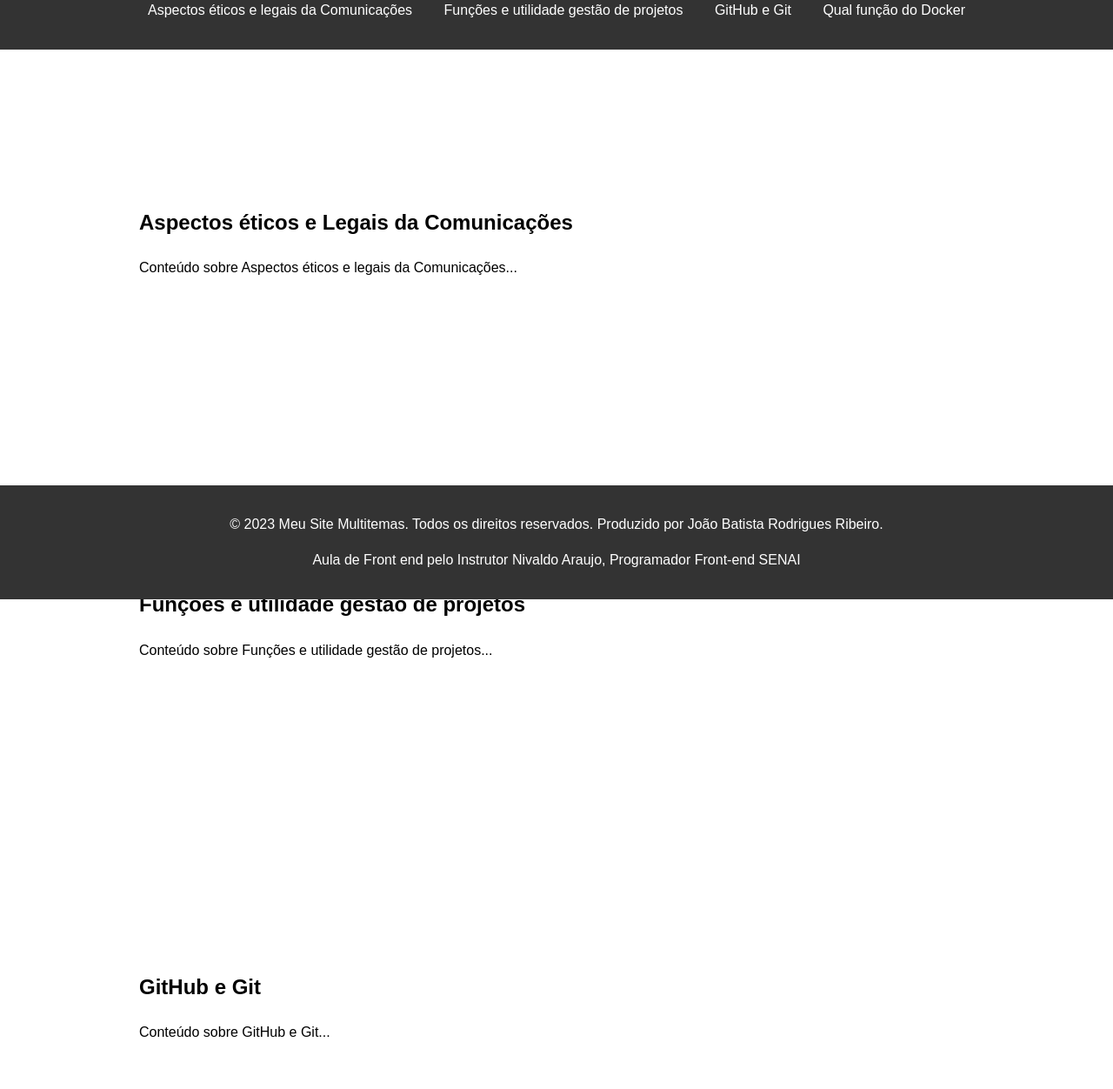
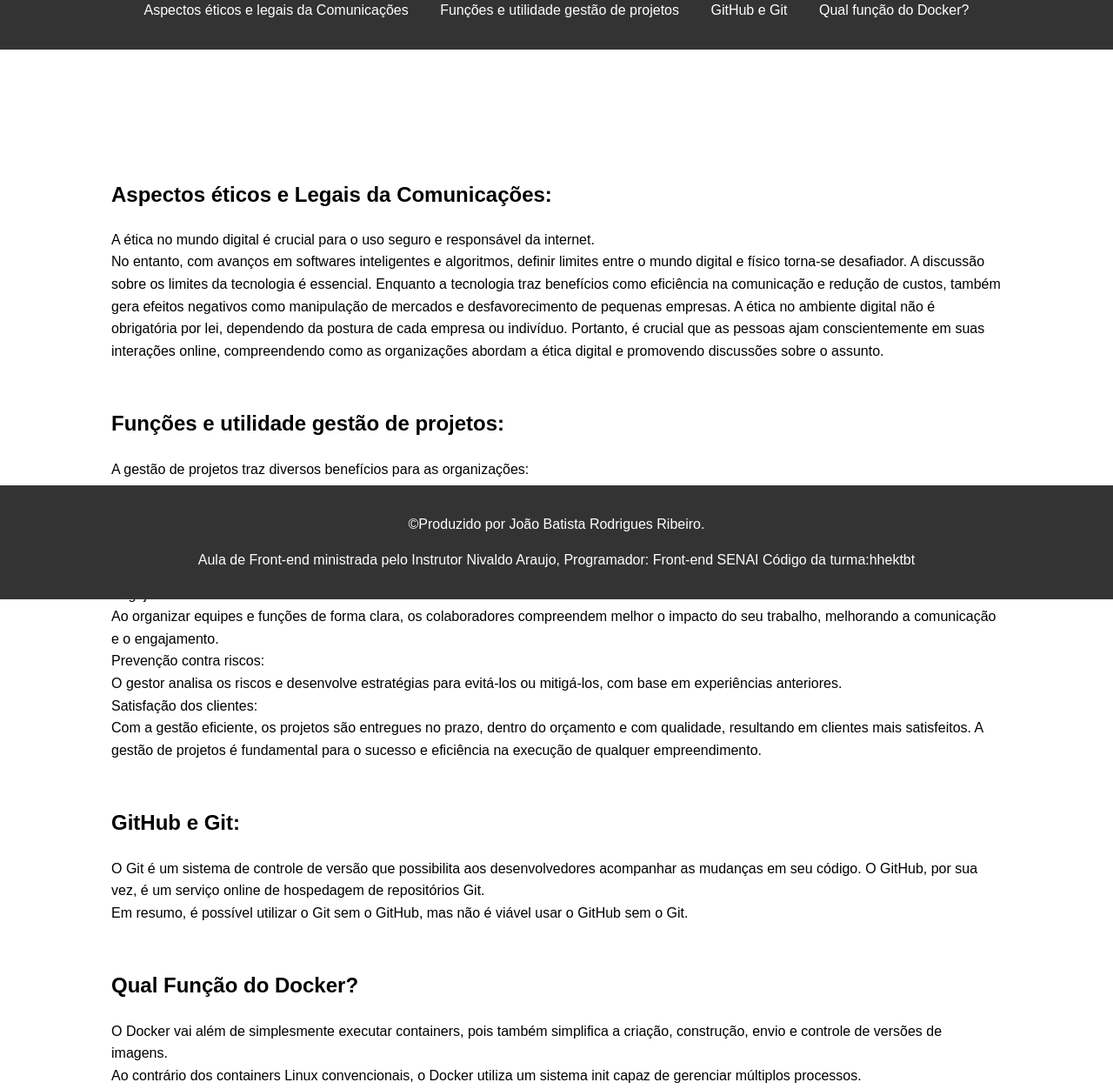
Before and after one commit to Jbrr2021/projeto-senai-Front-end, a plain HTML site: page index.html in a window 1280 px wide. Shown: the part 111-1363 px from the top of the page at 87% size. Drawn offline with Linux system fonts and the light colour scheme.

Commit message:
commit 1.1

```diff
--- a/css/style.css
+++ b/css/style.css
@@ -28,7 +28,8 @@ header nav ul li a {
 }
 
 section {
-    padding: 10em;
+    padding: 8em;
+    margin-bottom: -15em;
 }
 
 footer {
--- a/index.html
+++ b/index.html
@@ -15,34 +15,53 @@
                 <li><a href="#etico">Aspectos éticos e legais da Comunicações</a></li>
                 <li><a href="#projetos">Funções e utilidade gestão de projetos</a></li>
                 <li><a href="#git">GitHub e Git</a></li>
-                <li><a href="#docker">Qual função do Docker</a></li>
+                <li><a href="#docker">Qual função do Docker?</a></li>
             </ul>
         </nav>
     </header>
 
     <section id="etico">
-        <h2>Aspectos éticos e Legais da Comunicações</h2>
-        <p>Conteúdo sobre Aspectos éticos e legais da Comunicações...</p>
+        <h2>Aspectos éticos e Legais da Comunicações:</h2>
+        <p>A ética no mundo digital é crucial para o uso seguro e responsável da internet.<br> No entanto,
+            com avanços em softwares inteligentes e algoritmos, definir limites entre o mundo digital e
+            físico torna-se desafiador. A discussão sobre os limites da tecnologia é essencial.
+            Enquanto a tecnologia traz benefícios como eficiência na comunicação e redução de custos,
+            também gera efeitos negativos como manipulação de mercados e desfavorecimento de pequenas
+            empresas. A ética no ambiente digital não é obrigatória por lei, dependendo da postura de
+            cada empresa ou indivíduo. Portanto, é crucial que as pessoas ajam conscientemente em suas
+            interações online, compreendendo como as organizações abordam a ética digital e promovendo
+            discussões sobre o assunto.</p>
     </section>
 
     <section id="projetos">
-        <h2>Funções e utilidade gestão de projetos</h2>
-        <p>Conteúdo sobre Funções e utilidade gestão de projetos...</p>
+        <h2>Funções e utilidade gestão de projetos:</h2>
+        <p>A gestão de projetos traz diversos benefícios para as organizações:</p>
+        <p>Redução de custos: <br>Através do gerenciamento de custos, o gestor analisa e busca formas de economizar, garantindo que o orçamento seja respeitado.<br>
+            Cumprimento de prazos: <br>O gerente auxilia na criação de um cronograma flexível para lidar com imprevistos, evitando atrasos significativos.<br>
+            Engajamento dos colaboradores: <br>Ao organizar equipes e funções de forma clara, os colaboradores compreendem melhor o impacto do seu trabalho, melhorando a comunicação e o engajamento.<br>
+            Prevenção contra riscos: <br>O gestor analisa os riscos e desenvolve estratégias para evitá-los ou mitigá-los, com base em experiências anteriores.<br>
+            Satisfação dos clientes: <br>Com a gestão eficiente, os projetos são entregues no prazo, dentro do orçamento e com qualidade, resultando em clientes mais satisfeitos.
+            A gestão de projetos é fundamental para o sucesso e eficiência na execução de qualquer empreendimento.
+            </p>
     </section>
 
     <section id="git">
-        <h2>GitHub e Git</h2>
-        <p>Conteúdo sobre GitHub e Git...</p>
+        <h2>GitHub e Git:</h2>
+        <p>O Git é um sistema de controle de versão que possibilita aos desenvolvedores acompanhar as mudanças em seu código.
+            O GitHub, por sua vez, é um serviço online de hospedagem de repositórios Git.<br> Em resumo,
+            é possível utilizar o Git sem o GitHub, mas não é viável usar o GitHub sem o Git.</p>
     </section>
 
     <section id="docker">
-        <h2>Qual Função do Docker</h2>
-        <p>Conteúdo sobre Docker...</p>
+        <h2>Qual Função do Docker?</h2>
+        <p>O Docker vai além de simplesmente executar containers, pois também simplifica a criação,
+            construção, envio e controle de versões de imagens.<br> Ao contrário dos containers Linux
+            convencionais, o Docker utiliza um sistema init capaz de gerenciar múltiplos processos.</p>
     </section>
 
     <footer>
-        <p>&copy; 2023 Meu Site Multitemas. Todos os direitos reservados. Produzido por João Batista Rodrigues Ribeiro.</p>
-        <p>Aula de Front end pelo Instrutor Nivaldo Araujo, Programador Front-end SENAI</p>
+        <p>&copy;Produzido por João Batista Rodrigues Ribeiro.</p>
+        <p>Aula de Front-end ministrada pelo Instrutor Nivaldo Araujo, Programador: Front-end SENAI Código da turma:hhektbt </p>
     </footer>
 
 </body>
```
